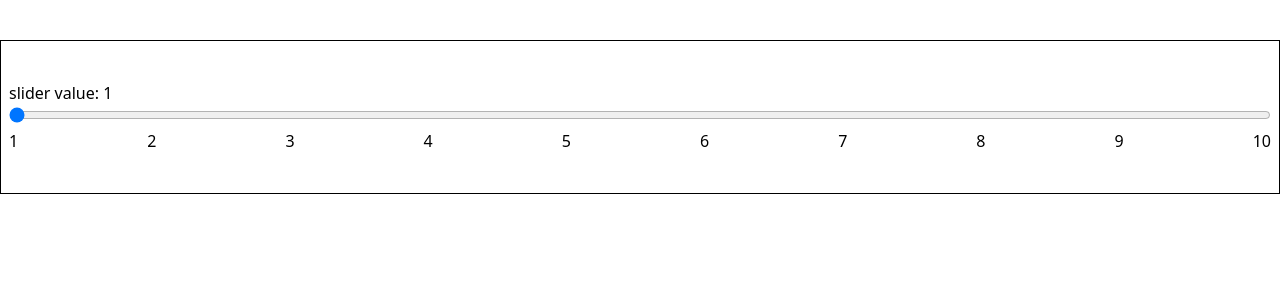
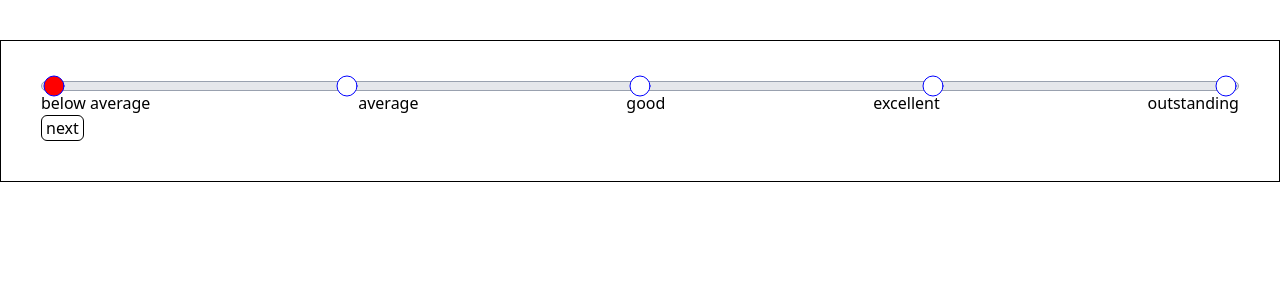
Before and after one commit to AnithaVangavarapu/vite_demo, a React (Vite) app: page / in a window 1280 px wide. Shown: the top 300 px of the page. Built offline with nearby package versions, Linux system fonts and the light colour scheme.

Commit message:
slider component completed

```diff
--- a/src/App.tsx
+++ b/src/App.tsx
@@ -1,13 +1,13 @@
-// import Slider from "./components/Slider";
+// import ImageSlider from "./components/ImageSlider";
 
-import RangeSlider from "./components/RangeSlider/RangeSlider";
+import Slider from "./components/Sliders/Slider";
 
 // import { slides } from "./components/data/slidedata.json";
 const App = () => {
   return (
     <div className="py-10 container mx-auto border my-10">
       {/* <Slider slides={slides} /> */}
-      <RangeSlider />
+      <Slider />
     </div>
   );
 };
--- a/src/components/RangeSlider/RangeSlider.tsx
+++ /dev/null
@@ -1,28 +0,0 @@
-import { useState } from "react";
-
-const RangeSlider = () => {
-  const [value, setValue] = useState("1");
-  const values = [1, 2, 3, 4, 5, 6, 7, 8, 9, 10];
-
-  return (
-    <div className="px-2">
-      <label>slider value: {value}</label>
-      <input
-        type="range"
-        className="w-full "
-        step={1}
-        min={1}
-        max={10}
-        value={value}
-        onChange={(e) => setValue(e.target.value)}
-      />
-      <div className="flex justify-between">
-        {values.map((value, idx) => {
-          return <div key={idx}>{value}</div>;
-        })}
-      </div>
-    </div>
-  );
-};
-
-export default RangeSlider;
--- a/src/components/Slider.tsx
+++ b/src/components/Sliders/ImageSlider.tsx
@@ -12,7 +12,7 @@ type option = {
 interface SliderProps {
   slides: option[];
 }
-const Slider = ({ slides }: SliderProps) => {
+const ImageSlider = ({ slides }: SliderProps) => {
   const [slide, setSlide] = useState(0);
 
   const prevSlide = () => {
@@ -86,4 +86,4 @@ const Slider = ({ slides }: SliderProps) => {
   );
 };
 
-export default Slider;
+export default ImageSlider;
--- /dev/null
+++ b/src/components/Sliders/Slider.tsx
@@ -0,0 +1,63 @@
+import { Circle } from "lucide-react";
+import { useState } from "react";
+const Slider = () => {
+  const [status, setStatus] = useState(0);
+  const values = [
+    "below average",
+    "average",
+    "good",
+    "excellent",
+    "outstanding",
+  ];
+  // const values = ["1", "2", "3", "4", "5"];
+
+  const handleNext = () => {
+    if (status === values.length - 1) {
+      return;
+    } else {
+      setStatus(status + 1);
+    }
+  };
+  const itemWidth = 100 / values.length;
+  console.log(itemWidth);
+  return (
+    <div className="mx-10 ">
+      <div
+        className={`flex justify-between border rounded-md border-gray-400 ease-in-out`}
+        style={{
+          background: `linear-gradient(to right, #3b82f6 ${
+            status * (100 / (values.length - 1))
+          }%, #e5e7eb ${status * (100 / (values.length - 1))}%)`,
+        }}
+      >
+        {values.map((_, idx) => (
+          <div
+            key={idx}
+            className={` flex justify-center items-center h-2 w-fit `}
+          >
+            <Circle
+              fill={status === idx || idx <= status ? "red" : "white"}
+              color="blue"
+              className="h-6 stroke-1"
+            />
+          </div>
+        ))}
+      </div>
+
+      <div className="flex justify-between ">
+        {values.map((value, idx) => (
+          <div key={idx} className="">
+            {value}
+          </div>
+        ))}
+      </div>
+      <div>
+        <button className="border rounded-md px-1" onClick={handleNext}>
+          next
+        </button>
+      </div>
+    </div>
+  );
+};
+
+export default Slider;
```
Also changed, not shown: package.json (+5 -2 lines), 1 other file (tests, documents, lock files or other folders).
